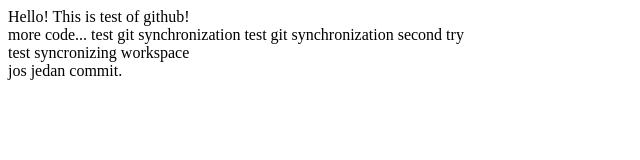
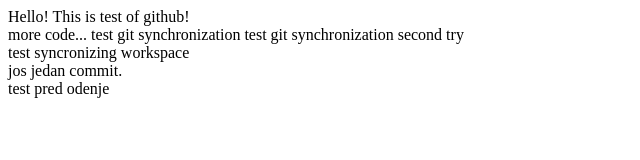
Before and after one commit to PetarVuksanovic/github.demo, a plain HTML site: page WebContent/index.html in a window 1280 px wide. Shown: the whole page, without its empty margins (0-640 px from the left). Drawn offline with Linux system fonts and the light colour scheme.

Commit message:
Ovoj commit e pred odenje.

```diff
--- a/WebContent/index.html
+++ b/WebContent/index.html
@@ -14,5 +14,7 @@
 	test syncronizing workspace
 	<br/>
 	jos jedan commit.
+	<br/>
+	test pred odenje
 </body>
 </html>
```
